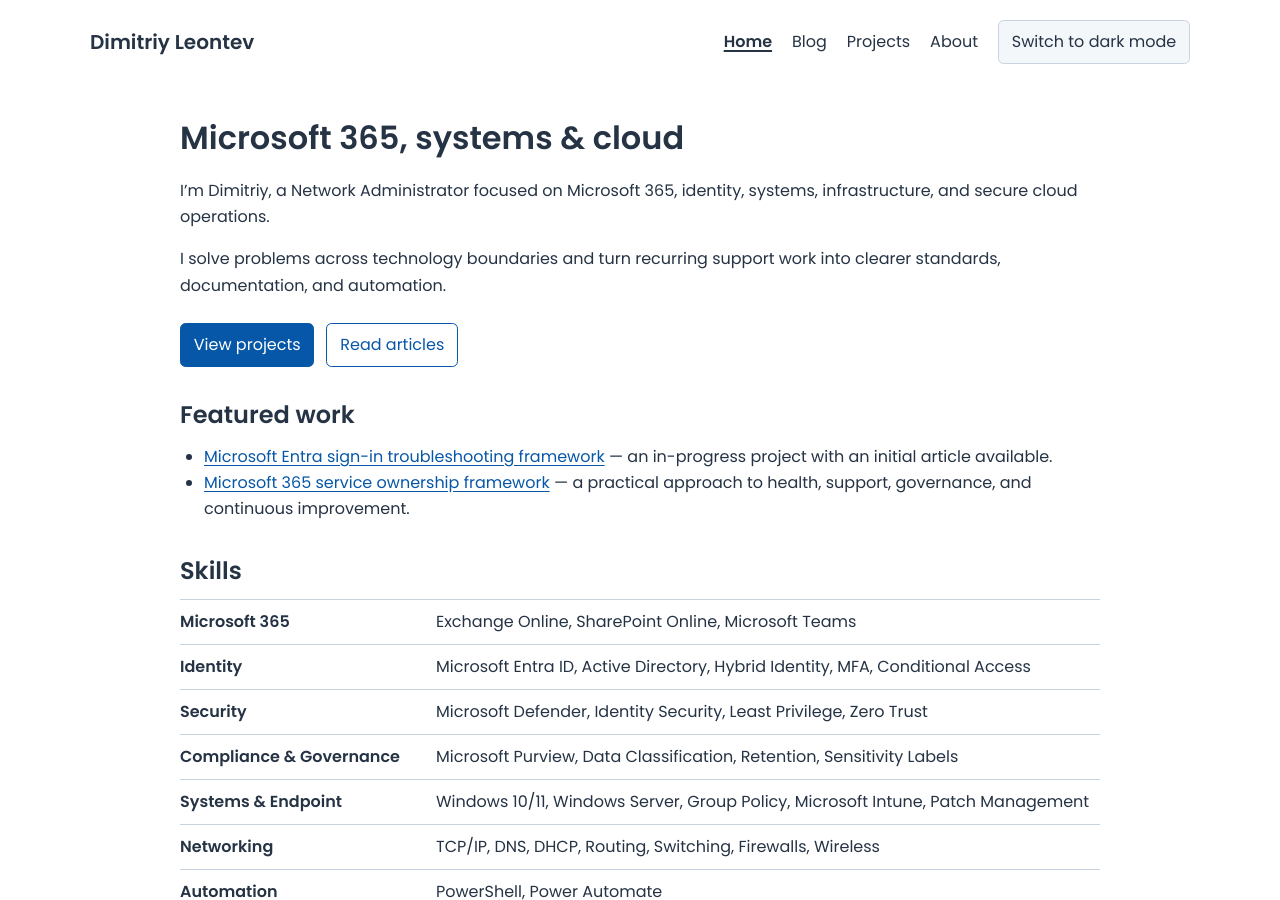
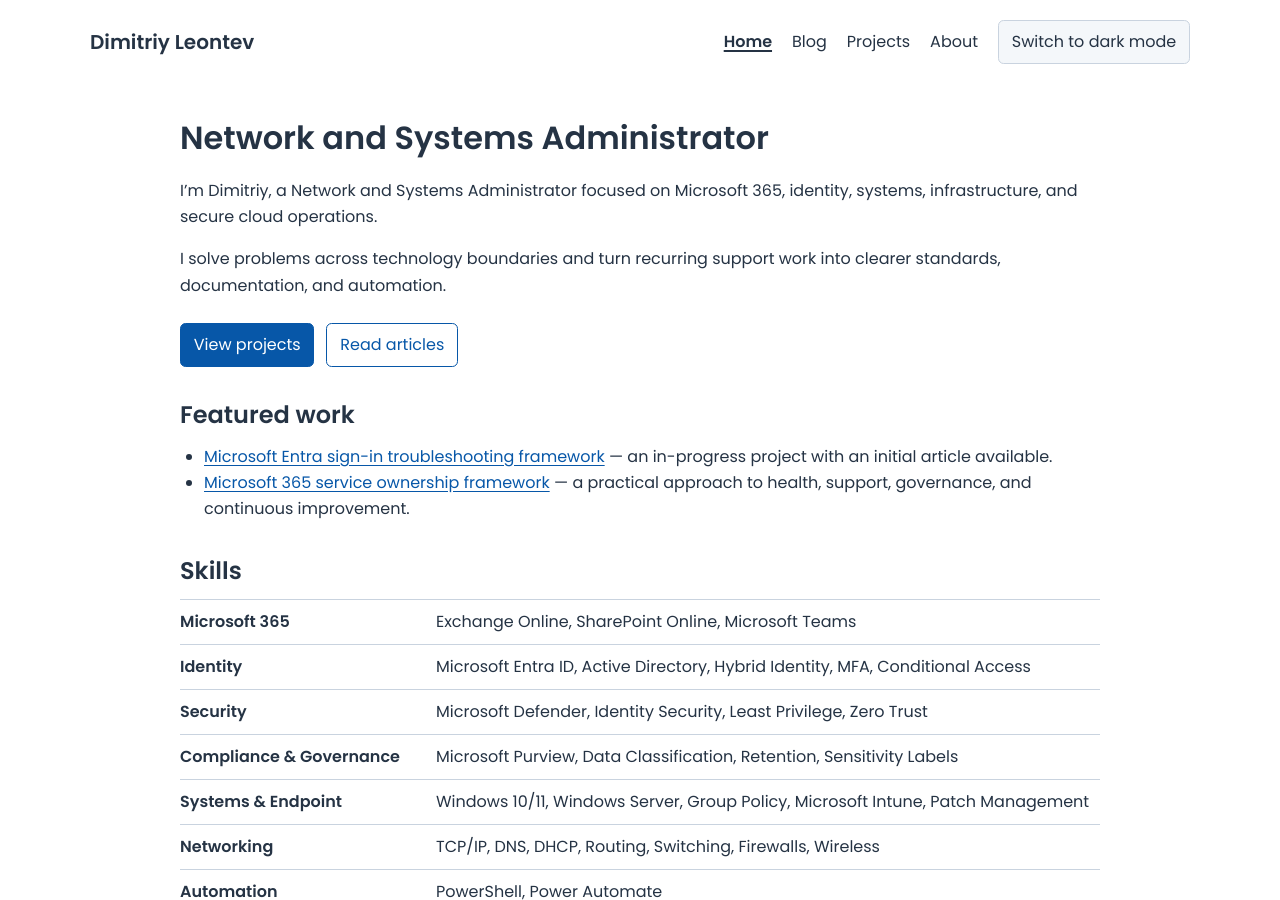
Before and after one commit to dleontev/dleontev.github.io, a Jekyll site: the page built from pages/index.md, in a window 1280 px wide and 900 px high. Built offline with Jekyll 4.4.1, drawn with Linux system fonts in a browser that asks for light colours.

Commit message:
Use Network and Systems Administrator across professional branding (#13)
* Use Network and Systems Administrator across professional branding

* Refresh reviewed Home screenshots for broader professional role

```diff
--- a/_config.yml
+++ b/_config.yml
@@ -1,5 +1,5 @@
-title: "Dimitriy Leontev | Microsoft 365, Systems & Cloud"
-description: "Practical Microsoft 365, identity, systems, and cloud operations projects and articles by Dimitriy Leontev."
+title: "Dimitriy Leontev | Network and Systems Administrator"
+description: "Microsoft 365, identity, infrastructure, and cloud projects and articles by Dimitriy Leontev, Network and Systems Administrator."
 url: "https://dleontev.com"
 baseurl: ""
 repository: dleontev/dleontev.github.io
@@ -12,7 +12,7 @@
   - jekyll-feed
 author:
   name: Dimitriy Leontev
-  job_title: Network Administrator
+  job_title: Network and Systems Administrator
   image: /assets/profile-social.png
   email: info@dleontev.com
   github: dleontev
--- a/_includes/bio.md
+++ b/_includes/bio.md
@@ -1,6 +1,6 @@
-# Microsoft 365, systems & cloud
+# Network and Systems Administrator
 
-I'm Dimitriy, a Network Administrator focused on Microsoft 365, identity, systems, infrastructure, and secure cloud operations.
+I'm Dimitriy, a Network and Systems Administrator focused on Microsoft 365, identity, systems, infrastructure, and secure cloud operations.
 
 I solve problems across technology boundaries and turn recurring support work into clearer standards, documentation, and automation.
 
--- a/pages/index.md
+++ b/pages/index.md
@@ -1,9 +1,9 @@
 ---
 layout: page
 home: true
-title: "Dimitriy Leontev | Microsoft 365, Systems & Cloud"
+title: "Dimitriy Leontev | Network and Systems Administrator"
 permalink: /
-description: "Explore Dimitriy Leontev's Microsoft 365, identity, systems, and cloud projects, practical articles, and verified certifications."
+description: "Dimitriy Leontev, Network and Systems Administrator. Explore projects, practical articles, technical skills, and verified certifications."
 ---
 
 {% capture biography %}{% include bio.md %}{% endcapture %}
```
Also changed, not shown: pages/about.md (+2 -2 lines), tests/visual-baselines/home-1280.png, tests/visual-baselines/home-390.png, tests/visual-baselines/home-768.png, tests/visual-baselines/home-dark-1280.png.
